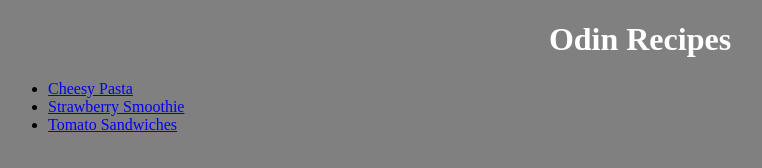
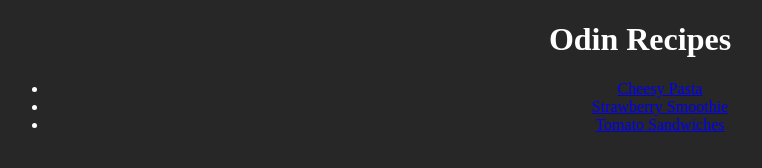
Before and after one commit to themagicianking/odin-recipes, a plain HTML site: page index.html in a window 1280 px wide. Shown: the whole page, without its empty margins (0-762 px from the left). Drawn offline with Linux system fonts and the light colour scheme.

Commit message:
Add recipes

```diff
--- a/recipes/style.css
+++ b/recipes/style.css
@@ -1,8 +1,8 @@
 body {
-    background-color: gray;
+    background-color: #272727;
 }
 
-h1 {
+h1, h2, p, li {
     color: #ffffff;
     font-family: 'DM Sans', sans-serf;
     text-align: center;
```
